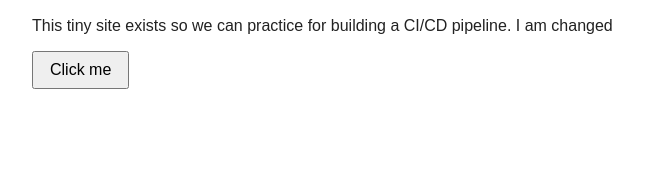
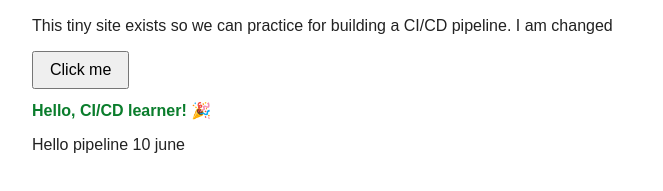
Before and after one commit to Samz0001/ci-cd-learning, a website: page index.html in a window 1280 px wide. Shown: the part 131-322 px from the top of the page, without its empty margins (308-971 px from the left). Drawn offline with Linux system fonts and the light colour scheme.

Commit message:
Fix message text/test mismatch

```diff
--- a/index.html
+++ b/index.html
@@ -17,7 +17,8 @@
   <main>
     <p>This tiny site exists so we can practice  for building a CI/CD pipeline. I am changed </p>
     <button id="showBtn">Click me</button>
-    <p id="message" hidden>Hello, CI/CD learner APp! 🎉</p>
+    <p id="message">Hello, CI/CD learner! 🎉</p>
+    <p>Hello pipeline 10 june</p>
   </main>
 
   <script>
```
